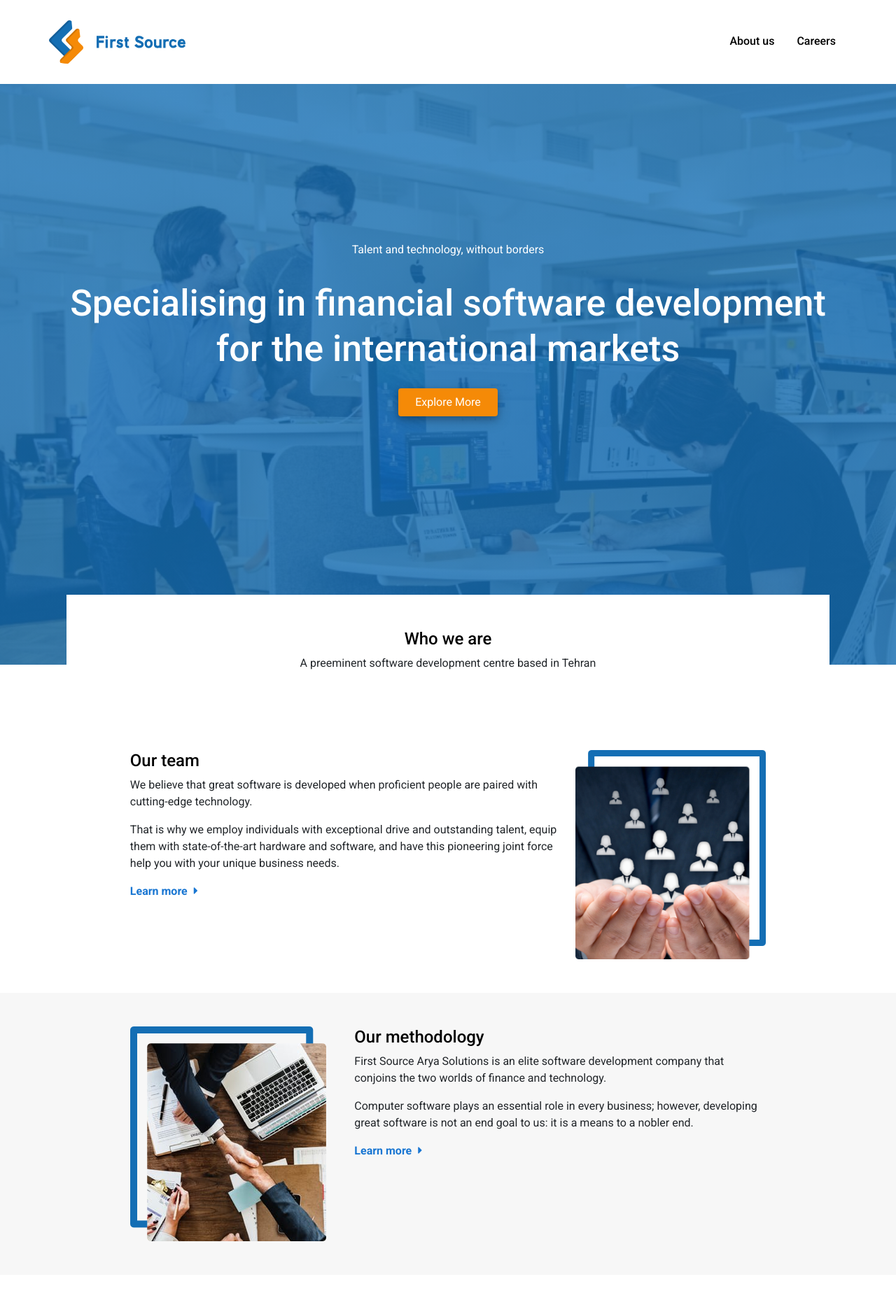
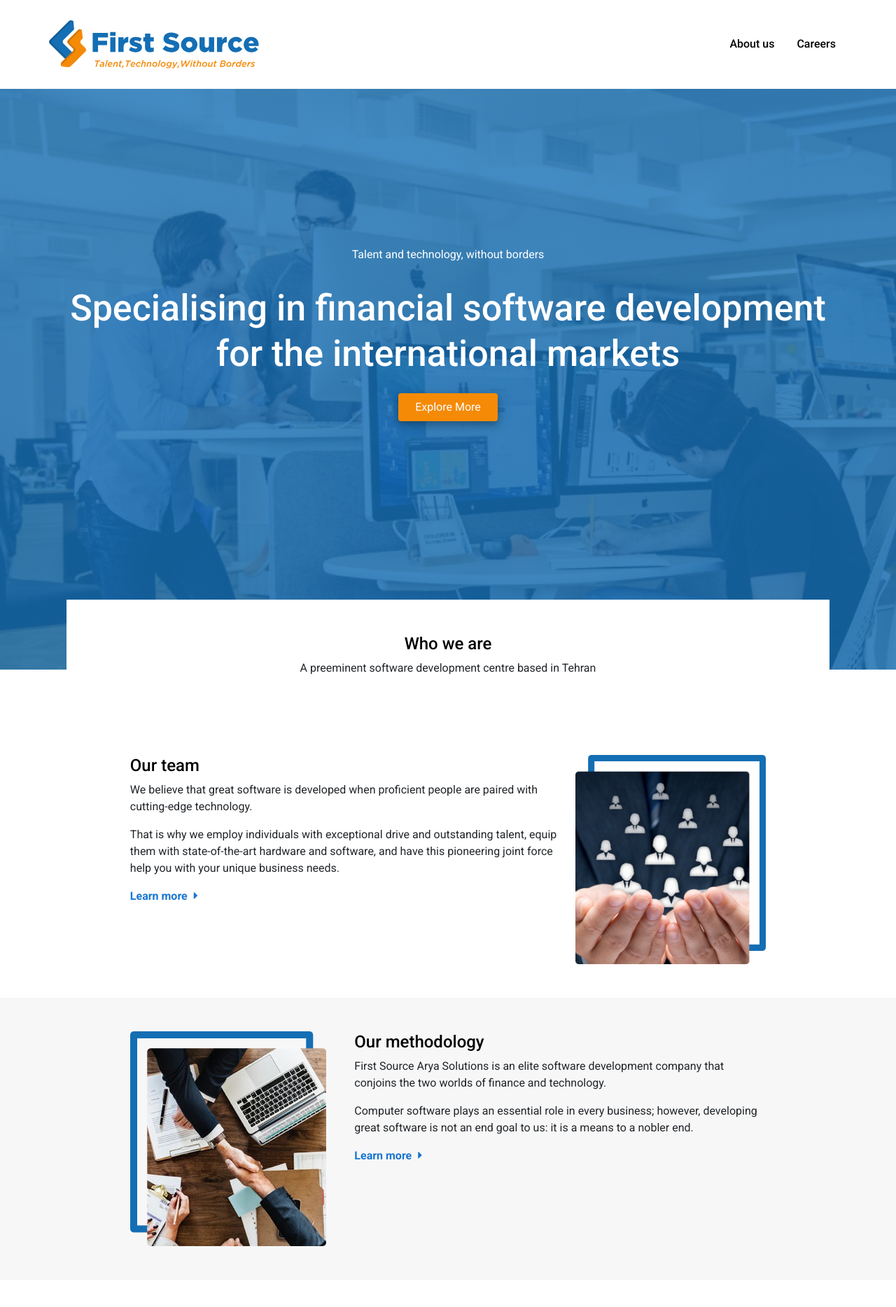
Before and after one commit to shayan-binary/firstsource, a Jekyll site: the page built from index.html, in a window 1280 px wide. Shown: the top 1868 px of the page at 70% size. Built offline with Jekyll 4.4.1, drawn with Linux system fonts in a browser that asks for light colours; nearby versions of some CDN libraries.

Commit message:
modify top logo

```diff
--- a/_includes/header.html
+++ b/_includes/header.html
@@ -9,9 +9,9 @@
 
     <!-- Brand -->
     {% if page.lang == 'fa' %}
-    <a class="navbar-brand" href={{ "/fa/" | prepend: site.github.url | replace: 'http://', 'https://' }}><img src= {{ "/img/logo-56.svg" | prepend: site.github.url | replace: 'http://', '//' }} alt=""></a>
+    <a class="navbar-brand" href={{ "/fa/" | prepend: site.github.url | replace: 'http://', 'https://' }}><img src= {{ "/img/logo-400.svg" | prepend: site.github.url | replace: 'http://', '//' }} alt=""></a>
     {% else %}
-    <a class="navbar-brand" href={{ "/" | prepend: site.github.url | replace: 'http://', 'https://' }}><img src= {{"/img/logo-56.svg" | prepend: site.github.url | replace: 'http://', '//' }} alt=""></a>
+    <a class="navbar-brand" href={{ "/" | prepend: site.github.url | replace: 'http://', 'https://' }}><img src= {{"/img/logo-400.svg" | prepend: site.github.url | replace: 'http://', '//' }} alt=""></a>
     {% endif %}
 
     <!-- Links -->
--- a/_sass/main.scss
+++ b/_sass/main.scss
@@ -354,7 +354,7 @@ nav.navbar {
 
   .navbar-brand {
     img {
-      width: 195px;
+      width: 300px;
     }
   }
 
```
Also changed, not shown: img/logo-400.svg (added).
